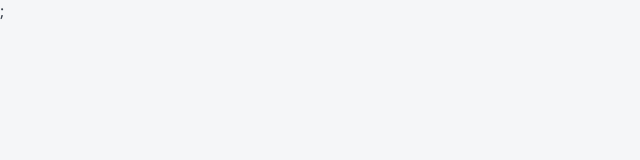
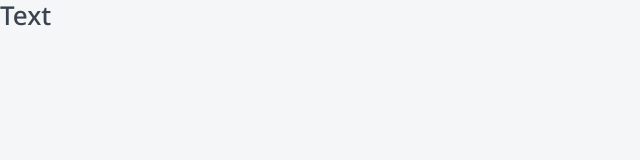
Before and after one commit to crazymaza/top-app, a Next.js app: page / in a window 1280 px wide. Shown: the top 160 px of the page, without its empty margins (0-640 px from the left). Built offline with nearby package versions, Linux system fonts and the light colour scheme.

Commit message:
added Htag component

```diff
--- /dev/null
+++ b/components/htag/Htag.module.css
@@ -0,0 +1,20 @@
+.h1,
+.h2,
+.h3 {
+    font-weight: 500;
+    line-height: 1.2;
+    margin: 0;
+}
+
+.h1 {
+    font-size: 26px;
+}
+
+.h2 {
+    font-size: 22px;
+}
+
+.h3 {
+    font-size: 20px;
+    font-weight: 600;
+}
--- /dev/null
+++ b/components/htag/Htag.props.ts
@@ -0,0 +1,6 @@
+import { ReactNode } from "react";
+
+export interface HtagProps {
+    tag: 'h1' | 'h2' | 'h3';
+    children: ReactNode;
+}
--- /dev/null
+++ b/components/htag/Htag.tsx
@@ -0,0 +1,15 @@
+import { HtagProps } from "./Htag.props";
+import styles from './Htag.module.css';
+
+export const Htag = ({ tag, children }: HtagProps): JSX.Element => {
+    switch (tag) {
+        case 'h1':
+            return <h1 className={styles.h1}>{children}</h1>;
+        case 'h2':
+            return <h2 className={styles.h2}>{children}</h2>;
+        case 'h3':
+            return <h3 className={styles.h3}>{children}</h3>;
+        default:
+            return <></>;
+    }
+};
--- /dev/null
+++ b/components/index.ts
@@ -0,0 +1 @@
+export * from './htag/Htag';
--- a/pages/_app.tsx
+++ b/pages/_app.tsx
@@ -4,14 +4,9 @@
 
 export default function App({ Component, pageProps }: AppProps): JSX.Element {
   return <>
-    <Head>
+    <Head >
       <title>SUPER!</title>
-      <meta name="description" content="Generated by create next app" />
-      <link rel="icon" href="/favicon.ico" />
-      <link rel="preconnect" href="https://fonts.googleapis.com" />
-      <link rel="preconnect" href="https://fonts.gstatic.com" />
-      <link href="https://fonts.googleapis.com/css2?family=Noto+Sans:wght@300;400;500;700&display=swap" rel="stylesheet" />
     </Head>
-    <Component {...pageProps} />;
+    <Component {...pageProps} />
   </>;
 }
--- a/pages/_document.tsx
+++ b/pages/_document.tsx
@@ -9,7 +9,13 @@
     render(): JSX.Element {
         return (
             <Html lang="ru">
-                <Head />
+                <Head>
+                    <meta name="description" content="Generated by create next app" />
+                    <link rel="icon" href="/favicon.ico" />
+                    <link rel="preconnect" href="https://fonts.googleapis.com" />
+                    <link rel="preconnect" href="https://fonts.gstatic.com" />
+                    <link href="https://fonts.googleapis.com/css2?family=Noto+Sans:wght@300;400;500;700&display=swap" rel="stylesheet" />
+                </Head>
                 <body>
                     <Main />
                     <NextScript />
--- a/pages/index.tsx
+++ b/pages/index.tsx
@@ -1,6 +1,5 @@
-import Image from 'next/image';
+import { Htag } from "../components";
 
 export default function Home(): JSX.Element {
-
-  return (<></>);
+  return (<Htag tag="h1">Text</Htag>);
 }
```
